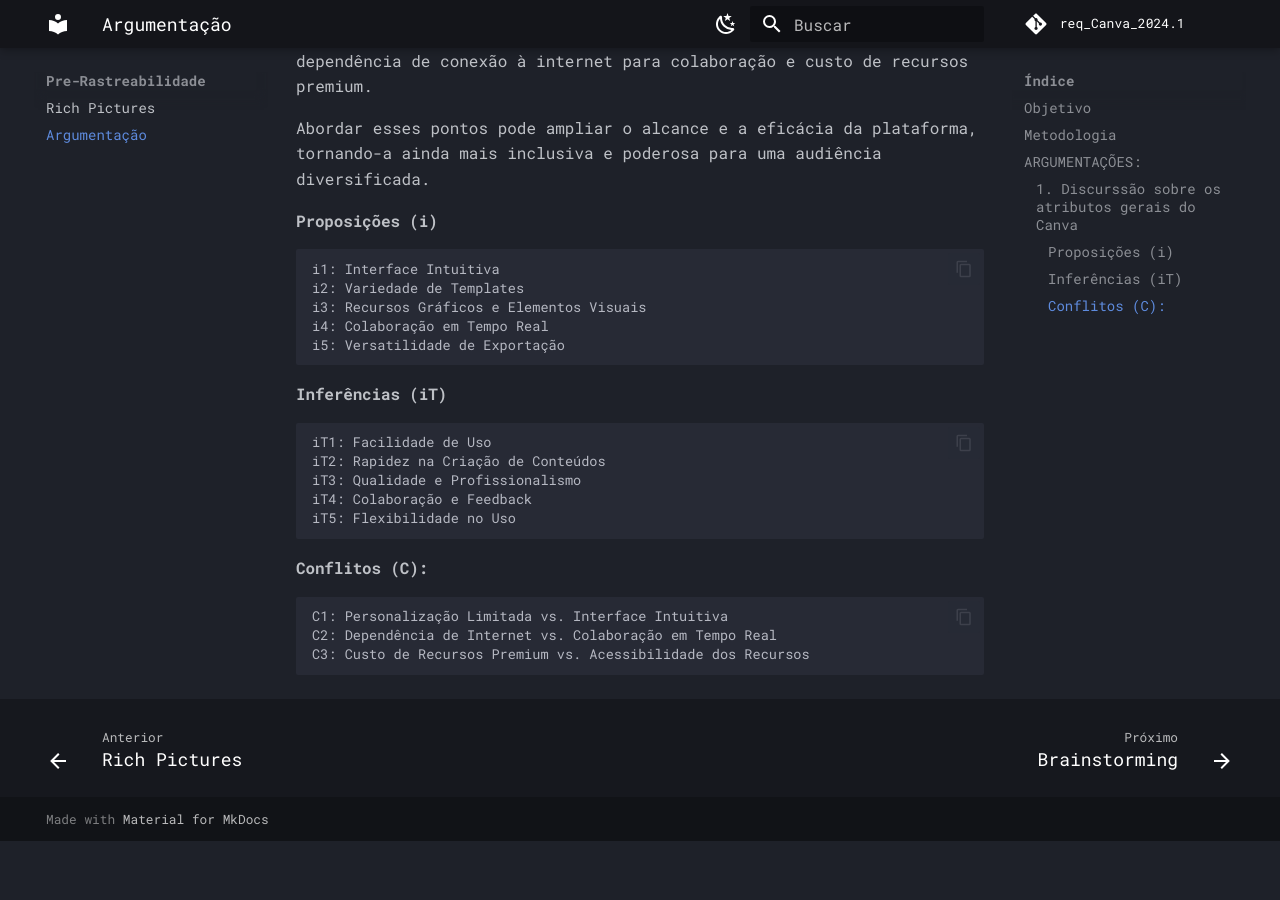
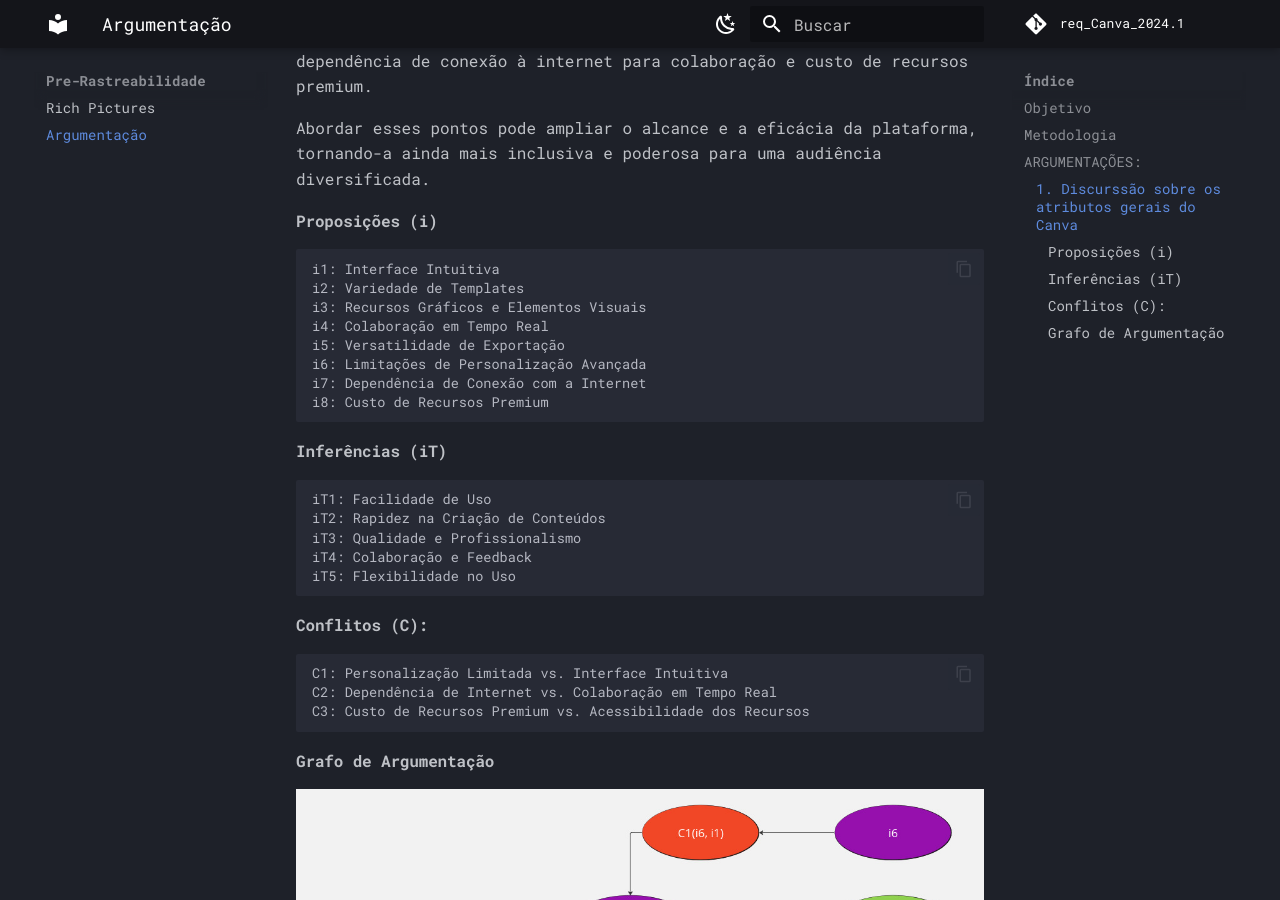
Before and after one commit to LuizaMaluf/req_Canva_2024.1, an MkDocs documentation site: the page built from docs/argumentacao.md, in a window 1280 px wide and 900 px high, scrolled down 3278 px. Built offline with MkDocs 1.6.1 and Material for MkDocs 9.7.7, drawn with Linux system fonts in a browser that asks for light colours; comment, search, counter and statistics services are not loaded; before the commit the page ends 4119 px from its top, so only the background shows below that.

Commit message:
grafo da primeira argumentação

```diff
--- a/docs/argumentacao.md
+++ b/docs/argumentacao.md
@@ -93,6 +93,9 @@
     i3: Recursos Gráficos e Elementos Visuais
     i4: Colaboração em Tempo Real
     i5: Versatilidade de Exportação
+    i6: Limitações de Personalização Avançada
+    i7: Dependência de Conexão com a Internet
+    i8: Custo de Recursos Premium
 
 #### Inferências (iT)
 
@@ -107,3 +110,8 @@
     C1: Personalização Limitada vs. Interface Intuitiva
     C2: Dependência de Internet vs. Colaboração em Tempo Real
     C3: Custo de Recursos Premium vs. Acessibilidade dos Recursos
+
+#### Grafo de Argumentação
+
+
+![Grafo argumentação 1](images/argumentacao_1.jpg)
```
Also changed, not shown: docs/images/argumentacao_1.jpg (added).
